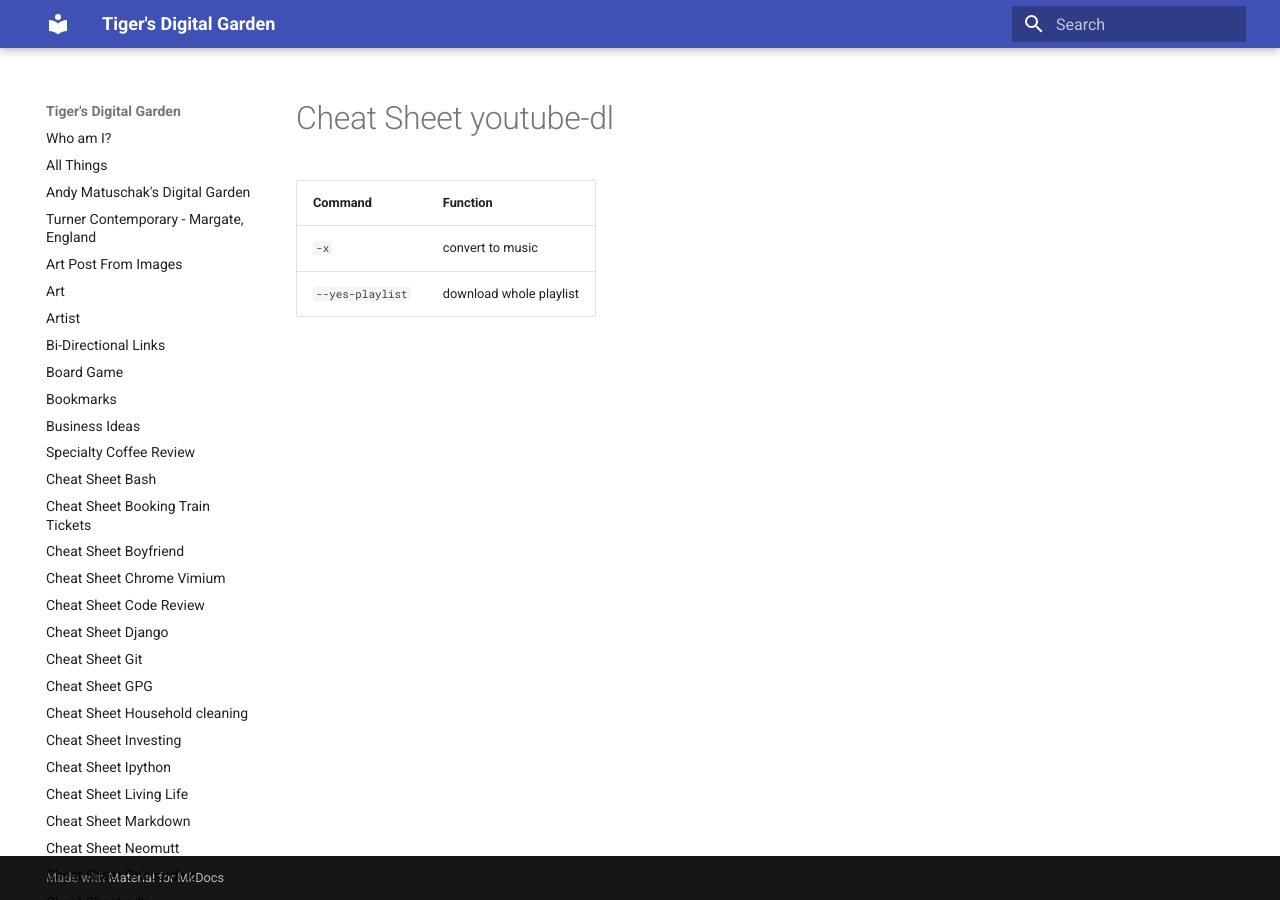
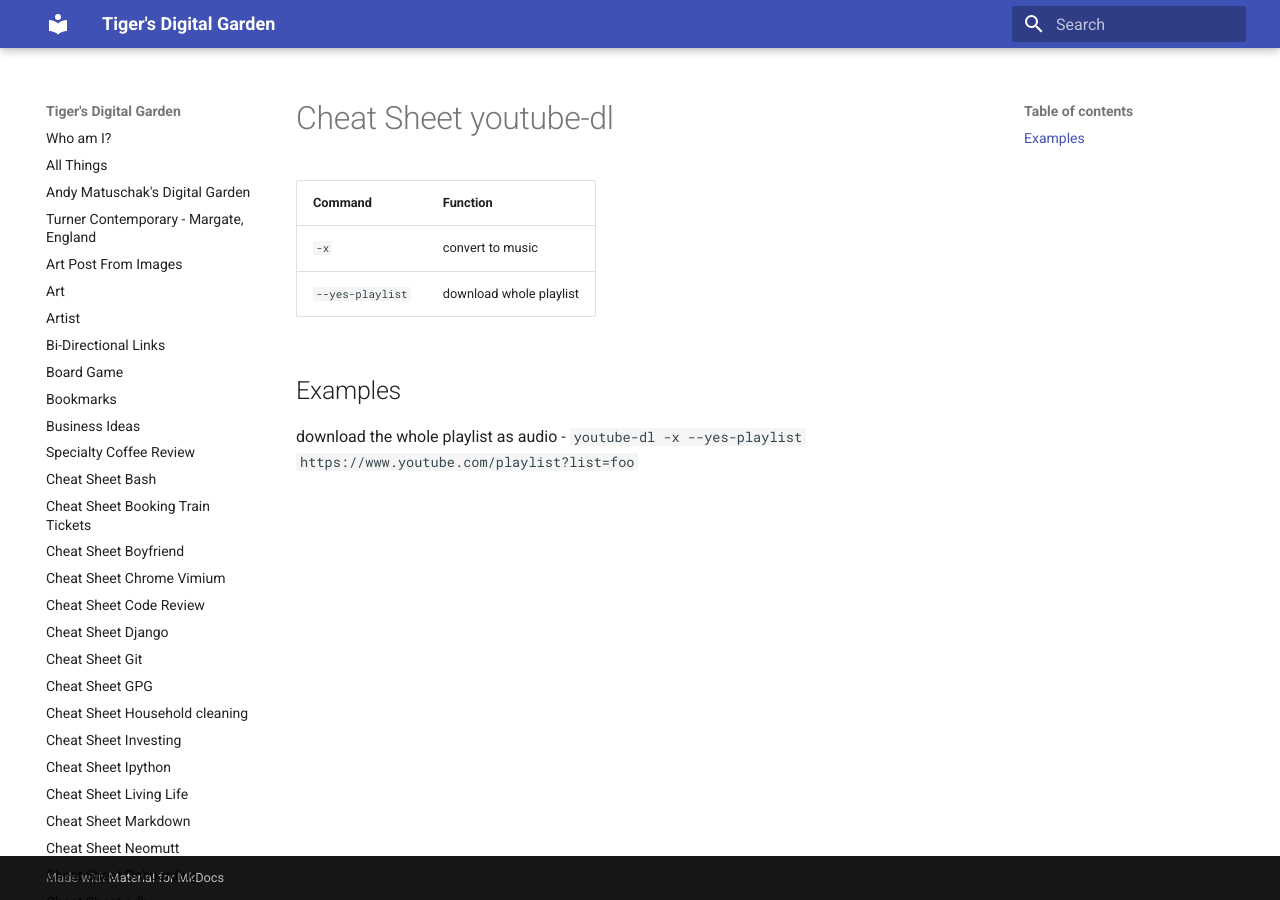
Before and after one commit to ynotstartups/notes, an MkDocs documentation site: the page built from notes/cheat-sheet-youtube-dl.md, in a window 1280 px wide. Built offline with MkDocs 1.6.1 and Material for MkDocs 9.7.7, drawn with Linux system fonts in a browser that asks for light colours.

Commit message:
add example

```diff
--- a/notes/cheat-sheet-youtube-dl.md
+++ b/notes/cheat-sheet-youtube-dl.md
@@ -4,3 +4,7 @@
 | ---------------- | ----------------------- |
 | `-x`             | convert to music        |
 | `--yes-playlist` | download whole playlist |
+
+## Examples
+
+download the whole playlist as audio - `youtube-dl -x --yes-playlist https://www.youtube.com/playlist?list=foo`
```
